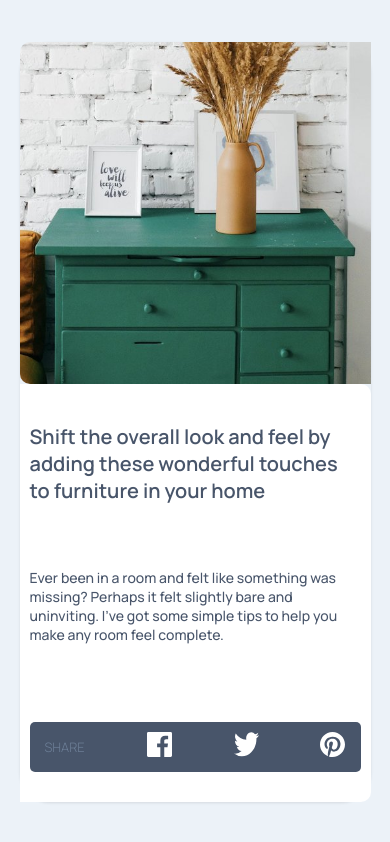
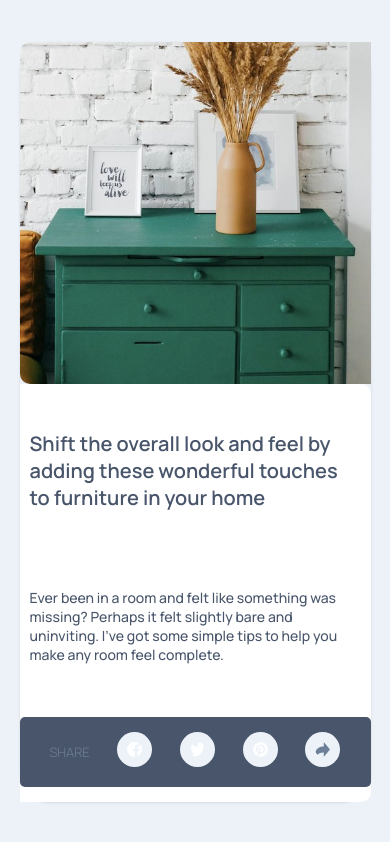
Before and after one commit to jonathanPons/article-preview-component-master-js, a plain HTML site: page index.html in a window 390 px wide. Both pictures are taken after a click on the element 343 px from the left and 739 px from the top of the page. Drawn offline with Linux system fonts and the light colour scheme.

Commit message:
02/11/2025

```diff
--- a/index.html
+++ b/index.html
@@ -32,10 +32,16 @@
 
         <div class="third-part">
           <div class="presentation-name">
-            <img src="Images/avatar-michelle.jpg" alt="avatar-michelle" />
-            <div class="name-date">
-              <h2>Michelle Appleton</h2>
-              <h3>28 Jun 2020</h3>
+            <div class="name-two">
+              <img src="Images/avatar-michelle.jpg" alt="avatar-michelle" />
+              <div class="name-date">
+                <h2>Michelle Appleton</h2>
+                <h3>28 Jun 2020</h3>
+              </div>
+            </div>
+
+            <div class="logo-share" id="click-share">
+              <img src="Images/icon-share.svg" alt="icon-share" />
             </div>
           </div>
 
@@ -63,7 +69,31 @@
               <img src="Images/icon-pinterest.svg" alt="icon-pinterest" />
             </a>
           </div>
-          <div class="logo-share" id="click-share">
+        </div>
+        <div class="active-share-mobile">
+          <h2>SHARE</h2>
+          <a
+            href="https://www.frontendmentor.io/home"
+            target="_blank"
+            rel="noopener noreferrer"
+          >
+            <img src="Images/icon-facebook.svg" alt="icon-facebook" />
+          </a>
+          <a
+            href="https://www.frontendmentor.io/home"
+            target="_blank"
+            rel="noopener noreferrer"
+          >
+            <img src="Images/icon-twitter.svg" alt="icon-twitter" />
+          </a>
+          <a
+            href="https://www.frontendmentor.io/home"
+            target="_blank"
+            rel="noopener noreferrer"
+          >
+            <img src="Images/icon-pinterest.svg" alt="icon-pinterest" />
+          </a>
+          <div class="logo-share" id="click-share-mobile">
             <img src="Images/icon-share.svg" alt="icon-share" />
           </div>
         </div>
--- a/index.js
+++ b/index.js
@@ -2,15 +2,34 @@
 const clickShare = document.getElementById("click-share");
 const activeShare = document.querySelector(".active-share");
 const presentationName = document.querySelector(".presentation-name");
-const ongletMobile = document.querySelector(".onglet-mobile");
-console.log("activeShare", activeShare);
-console.log("presentation-name", presentationName);
-// AU clic, faire apparaitre la class active share //
+
+const activeShareMobile = document.querySelector(".active-share-mobile");
+const clickShareMobile = document.getElementById("click-share-mobile");
+
+// Fonction : activer la barre (1er clic)
+function showMobileShare() {
+  activeShareMobile.classList.add("active");
+  presentationName.classList.add("hide");
+  clickShare.classList.add("hide"); // Cache le bouton original
+}
+
+// Fonction : désactiver la barre (2e clic)
+function hideMobileShare() {
+  activeShareMobile.classList.remove("active");
+  presentationName.classList.remove("hide");
+  clickShare.classList.remove("hide"); // Réaffiche le bouton original
+}
 
 clickShare.addEventListener("click", () => {
-  activeShare.classList.toggle("active");
-  if (window.innerWidth <= 425) {
-    presentationName.classList.toggle("remove");
-    activeShare.classList.toggle("run");
+  if (window.innerWidth <= 426) {
+    showMobileShare();
+  } else {
+    // Desktop : toggle du tooltip
+    document.querySelector(".active-share").classList.toggle("active");
   }
 });
+clickShareMobile.addEventListener("click", () => {
+  if (window.innerWidth <= 426) {
+    hideMobileShare();
+  }
+});
--- a/indexs.css
+++ b/indexs.css
@@ -72,12 +72,19 @@ body {
   align-items: center;
   position: relative;
 }
+
 .presentation-name {
   display: flex;
-
+  justify-content: space-between;
+  align-items: center;
+  gap: 10px;
+  width: 100%;
+}
+.name-two {
+  display: flex;
   justify-content: center;
   align-items: center;
-  gap: 10px;
+  gap: 5px;
 }
 .presentation-name img {
   width: 50px;
@@ -96,11 +103,10 @@ body {
 }
 .name-date {
   display: flex;
-
   flex-direction: column;
-
   gap: 5px;
 }
+
 .active-share {
   display: none;
 }
@@ -153,12 +159,7 @@ body {
   transform: rotate(180deg);
 }
 
-.remove {
-  display: none;
-  flex-direction: row-reverse;
-}
-
-.onglet-mobile {
+.active-share-mobile {
   display: none;
 }
 
@@ -190,6 +191,7 @@ body {
     border-radius: 30px;
     padding-bottom: 0;
   }
+
   .Part-left-image {
     width: 100%;
     height: 45%;
@@ -206,17 +208,49 @@ body {
   .active-share {
     display: none;
   }
-  .run {
+  .active-share-mobile {
+    display: none;
+  }
+  .active-share-mobile.active {
     display: flex;
-    margin: 0;
-
-    width: 100%;
+    top: 85%;
+    left: 5%;
+    background-color: var(--Very-Dark-Grayish-Blue);
+    width: 90%;
     justify-content: space-between;
     align-items: center;
-    top: 0px;
-    right: 0px;
+    padding: 15px 30px;
   }
-  .run::before {
+
+  .active-share-mobile.active h2 {
+    font-size: 13px;
+    color: var(--Desaturated-Dark-Blue);
+    font-weight: 300;
+  }
+  .active-share-mobile.active img {
+    width: 25px;
+    height: 25px;
+  }
+  .active-share-mobile.active img {
+    border-radius: 50%;
+    padding: 10px;
+    width: 35px;
+    height: 35px;
+    background-color: var(--Light-Grayish-Blue);
+  }
+  .logo-share.active img:hover {
+    cursor: pointer;
+    color: var(--Light-Grayish-Blue);
+    background-color: var(--Very-Dark-Grayish-Blue);
+  }
+
+  .active::before {
+    display: none;
+  }
+  .presentation-name.hide {
+    display: none;
+  }
+  #click-share.hide {
     display: none;
   }
 }
```
